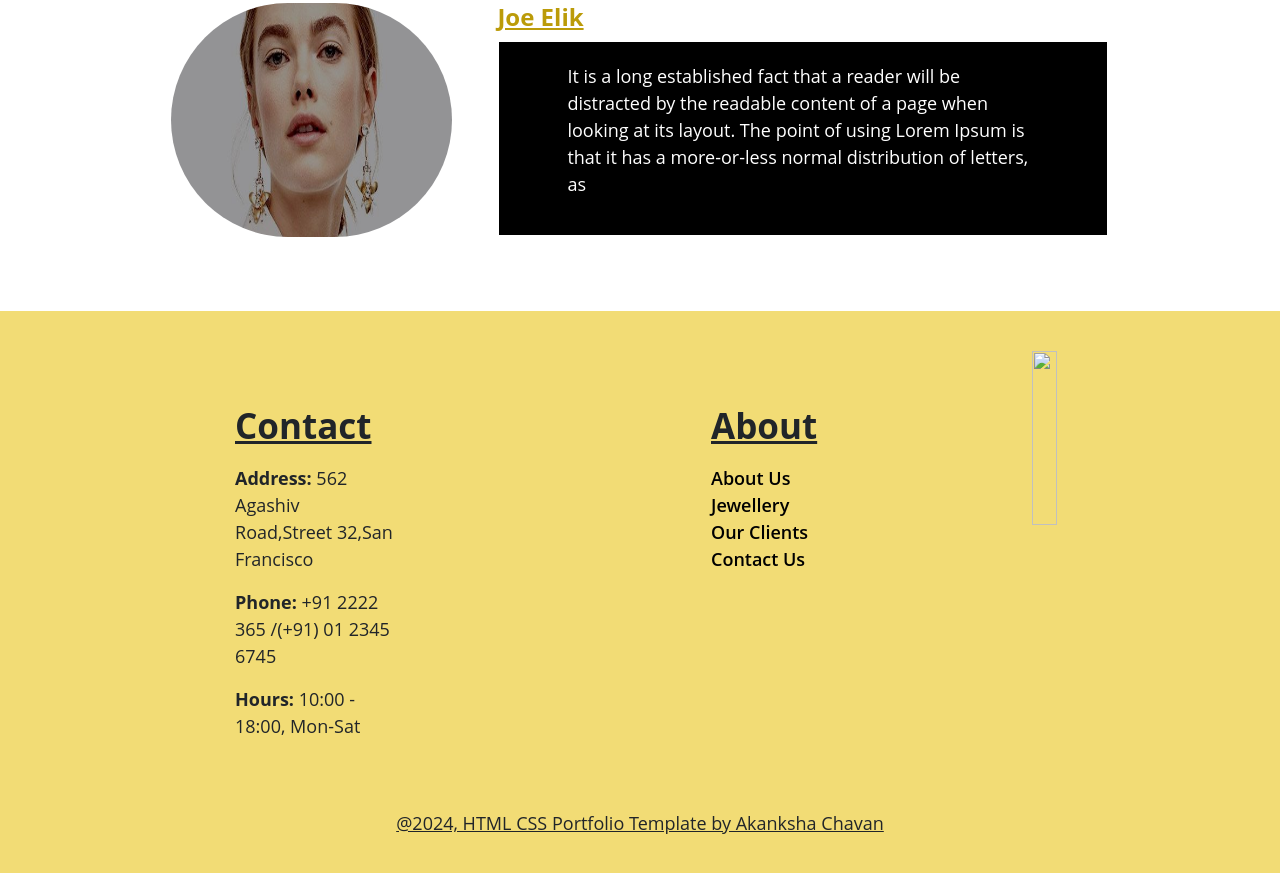
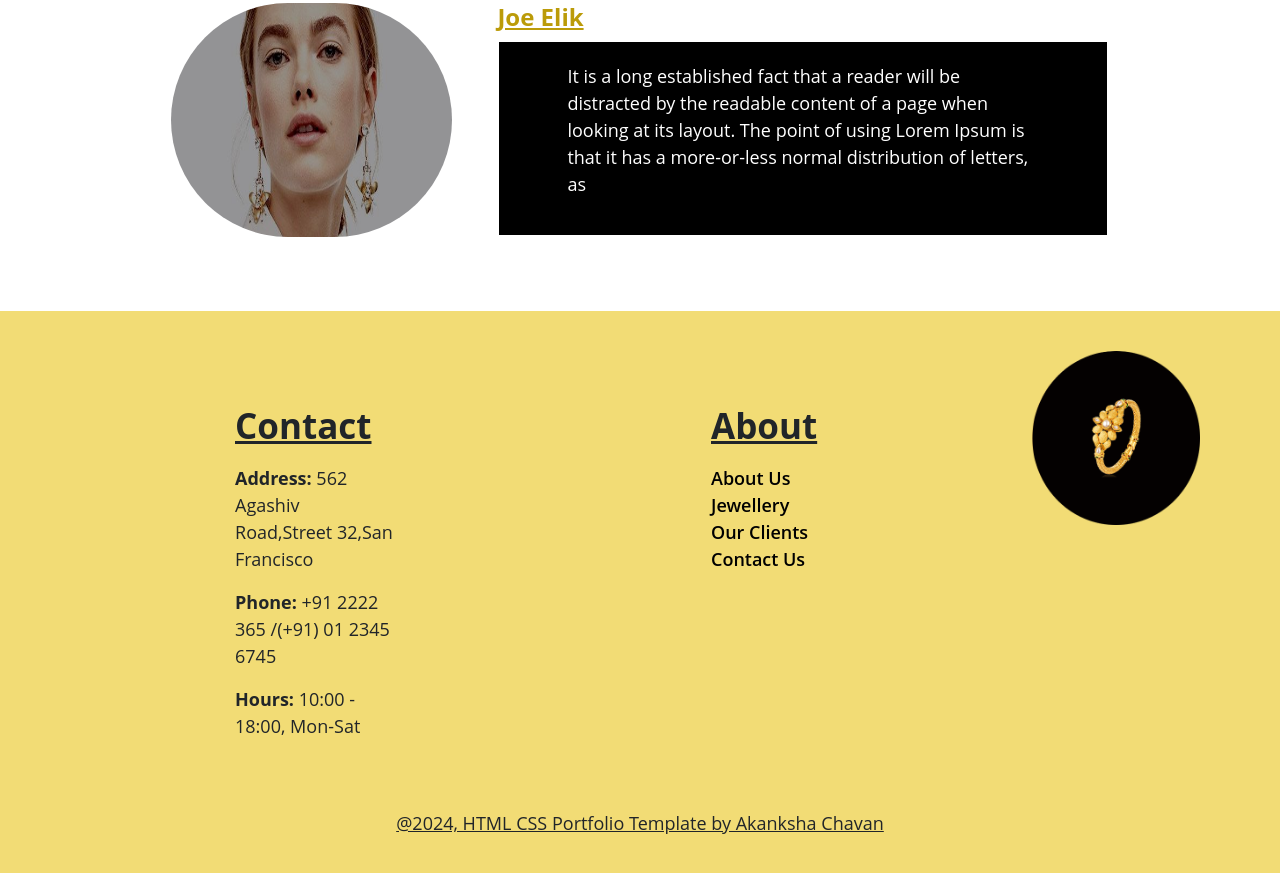
Before and after one commit to ChavanAkanksha15/OIBSIP, a plain HTML site: page Level 1/Task-2/index.html in a window 1280 px wide. Shown: the part 3859-4732 px from the top of the page. Drawn offline with Linux system fonts and the light colour scheme; the site is published under a folder, as on GitHub Pages, so addresses that start at the root find nothing.

Commit message:
Update index.html

```diff
--- a/Level 1/Task-2/index.html
+++ b/Level 1/Task-2/index.html
@@ -140,7 +140,7 @@
          <a href="#">Our Clients</a><br>
          <a href="#">Contact Us</a>
      </div>
-  <img src="/img/beimg2.png">
+  <img src="./img/beimg2.png">
 
    </div>
    <div class="copyright">
```
